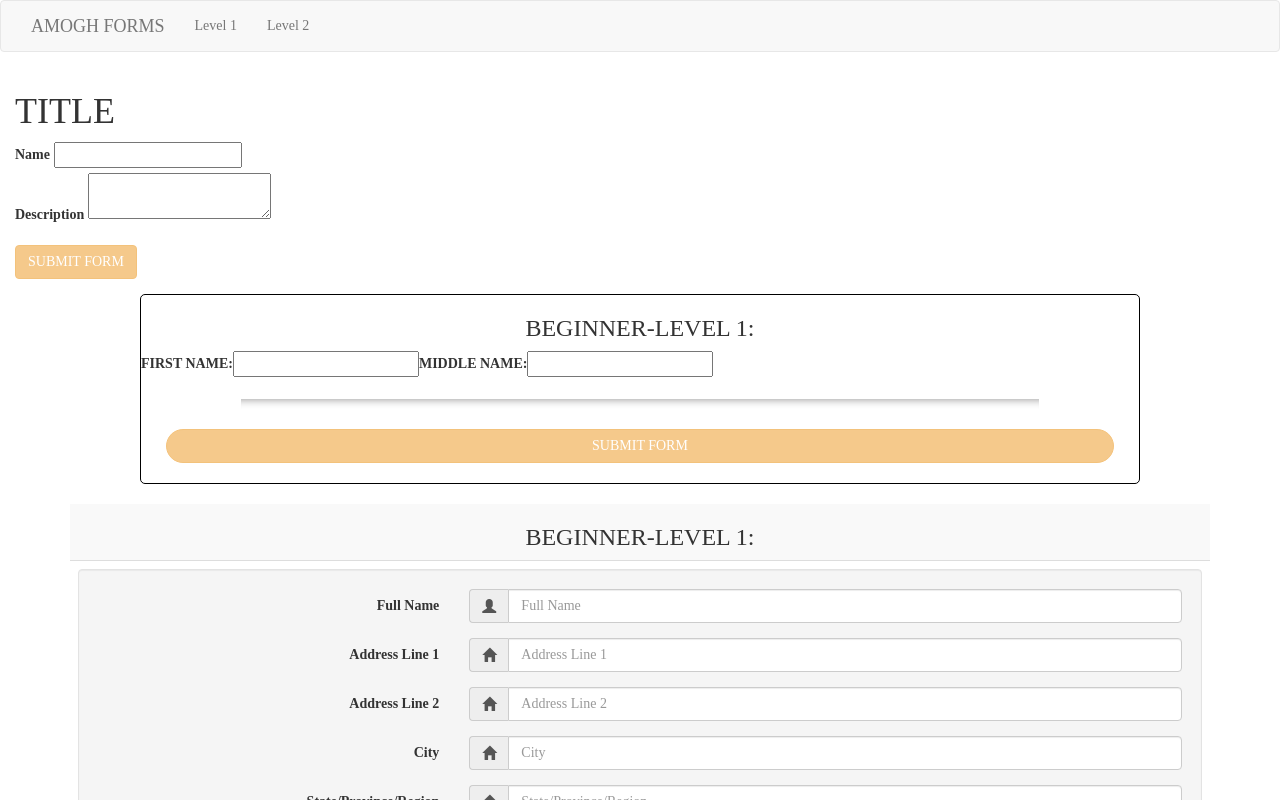
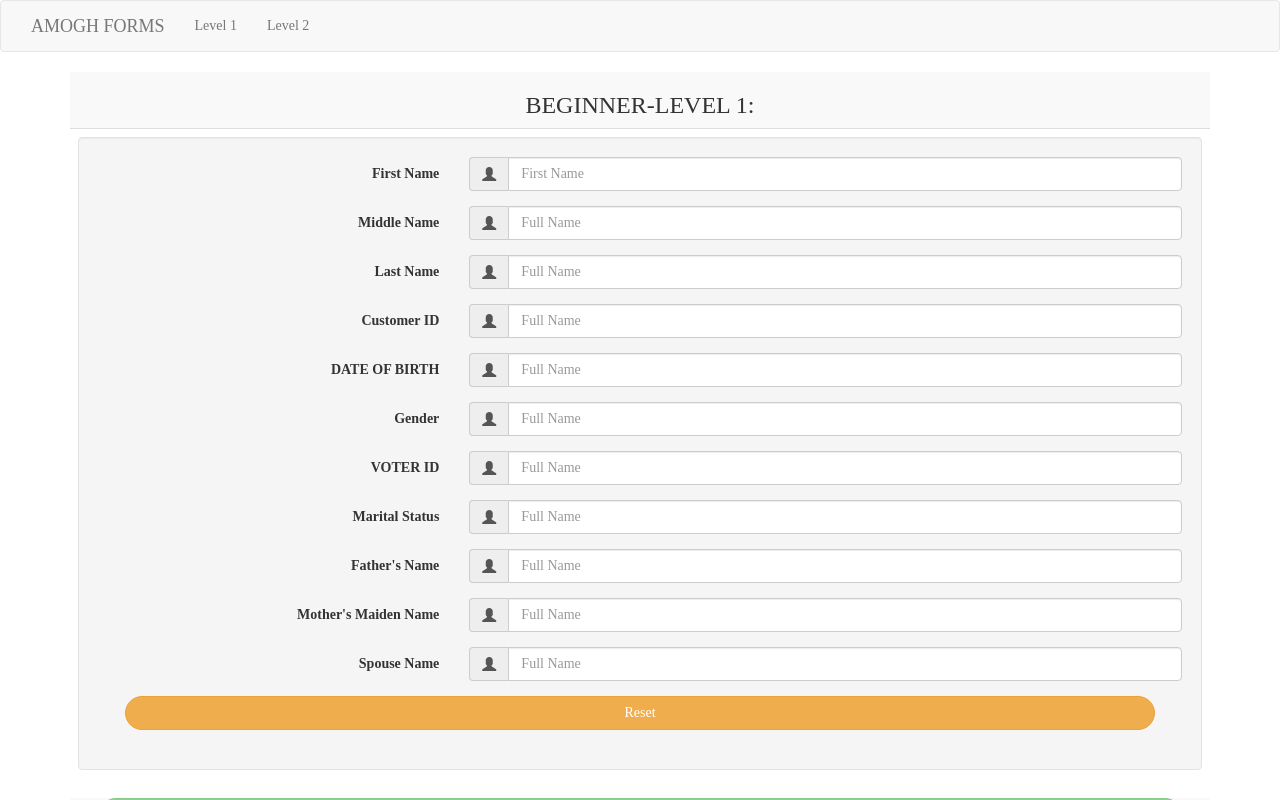
Before and after one commit to arpit-21/FFG, an Angular app in the folder Amogh-Forms/: page /formbeginner0 in a window 1280 px wide. Shown: the top 800 px of the page. Built offline with nearby package versions, Linux system fonts and the light colour scheme; a web font is replaced by a local one.

Commit message:
Form Fields Added.

```diff
--- a/Amogh-Forms/src/app/formbeginner1/formbeginner1.component.css
+++ b/Amogh-Forms/src/app/formbeginner1/formbeginner1.component.css
@@ -20,3 +20,21 @@ hr.line {
     border-radius: 24px;
     margin-left: 2.5%;
 }
+.fieldAlert{
+    background: white;
+    padding: 7px;
+    font-size: .9em;
+    color: red;
+    display: inline-block;
+    animation: 2s alertAnim forwards;
+}
+@keyframes alertAnim {
+    from {
+        opacity: 0;
+        transform: translateY(-20px);
+    }
+    to {
+        opacity: 1;
+        transform: translateY(0);
+    }
+}
--- a/Amogh-Forms/src/app/formbeginner1/formbeginner1.component.html
+++ b/Amogh-Forms/src/app/formbeginner1/formbeginner1.component.html
@@ -1,4 +1,4 @@
-<div class="container-fluid">
+<!-- <div class="container-fluid">
 <div *ngIf="!name; else forminfo">
   <form [formGroup]= "rForm" (ngSubmit)="addPost(rForm.value)">
     <div class="">
@@ -19,31 +19,13 @@
           Length between 30-500 characters
         </div>
         <!-- <label for="validate">Minimum of 3 characters</label>
-        <input type="checkbox" name="validate" formControlName="validate" value="1"> On -->
+        <input type="checkbox" name="validate" formControlName="validate" value="1"> On
         <input type="submit" class="btn btn-warning" value="SUBMIT FORM" [disabled]="!rForm.valid">
       </div>
     </div>
   </form>
-</div></div>
+</div></div> -->
 
-<div class="container-fluid">
-  <div>
-    <div class="form-container table table-striped">
-        <div *ngIf="!name; else forminfo">
-            <form [formGroup]= "rForm" (ngSubmit)="addPost(rForm.value)">
-              <h3 class="form-header">BEGINNER-LEVEL 1:</h3>
-              <div class="form-group">
-                  <label>FIRST NAME:</label>
-                <input type="text" formControlName="name">
-                <label>MIDDLE NAME:</label>
-                <input type="text" formControlName="name">
-              </div>
-              <hr class="line">
-              <input type="submit" class="btn btn-warning btn-block form-submit-button" value="SUBMIT FORM" [disabled]="!rForm.valid">
-            </form>
-          </div>
-  </div>
-</div>
 <div class="container">
     <table class="table table-striped">
        <tbody>
@@ -52,42 +34,107 @@
          </tr>
           <tr>
              <td colspan="1">
-                <form class="well form-horizontal">
+                <form class="well form-horizontal" [formGroup]= "rForm" (ngSubmit)="addPost(rForm.value)">
                    <fieldset>
                       <div class="form-group">
-                         <label class="col-md-4 control-label">Full Name</label>
+                         <label class="col-md-4 control-label">First Name</label>
                          <div class="col-md-8 inputGroupContainer">
-                            <div class="input-group"><span class="input-group-addon"><i class="glyphicon glyphicon-user"></i></span><input id="fullName" name="fullName" placeholder="Full Name" class="form-control" required="true" value="" type="text"></div>
+                            <div class="input-group"><span class="input-group-addon"><i class="glyphicon glyphicon-user"></i></span><input id="firstName" placeholder="First Name" class="form-control" formControlName="name" value="" type="text"></div>
+                            <div class="fieldAlert" *ngIf="!rForm.controls['name'].valid && rForm.controls['name'].touched">
+                                {{ titleAlert }}
+                            </div>
                          </div>
                       </div>
                       <div class="form-group">
+                          <label class="col-md-4 control-label">Middle Name</label>
+                          <div class="col-md-8 inputGroupContainer">
+                             <div class="input-group"><span class="input-group-addon"><i class="glyphicon glyphicon-user"></i></span><input id="fullName" name="fullName" placeholder="Full Name" class="form-control"  value="" type="text"></div>
+                          </div>
+                       </div>
+                       <div class="form-group">
+                          <label class="col-md-4 control-label">Last Name</label>
+                          <div class="col-md-8 inputGroupContainer">
+                             <div class="input-group"><span class="input-group-addon"><i class="glyphicon glyphicon-user"></i></span><input id="fullName" name="fullName" placeholder="Full Name" class="form-control"  value="" type="text"></div>
+                          </div>
+                       </div>
+                       <div class="form-group">
+                          <label class="col-md-4 control-label">Customer ID</label>
+                          <div class="col-md-8 inputGroupContainer">
+                             <div class="input-group"><span class="input-group-addon"><i class="glyphicon glyphicon-user"></i></span><input id="fullName" name="fullName" placeholder="Full Name" class="form-control"  value="" type="text"></div>
+                          </div>
+                       </div>
+                       <div class="form-group">
+                          <label class="col-md-4 control-label">DATE OF BIRTH</label>
+                          <div class="col-md-8 inputGroupContainer">
+                             <div class="input-group"><span class="input-group-addon"><i class="glyphicon glyphicon-user"></i></span><input id="fullName" name="fullName" placeholder="Full Name" class="form-control"  value="" type="text"></div>
+                          </div>
+                       </div>
+                       <div class="form-group">
+                          <label class="col-md-4 control-label">Gender</label>
+                          <div class="col-md-8 inputGroupContainer">
+                             <div class="input-group"><span class="input-group-addon"><i class="glyphicon glyphicon-user"></i></span><input id="fullName" name="fullName" placeholder="Full Name" class="form-control"  value="" type="text"></div>
+                          </div>
+                       </div>
+                       <div class="form-group">
+                          <label class="col-md-4 control-label">VOTER ID</label>
+                          <div class="col-md-8 inputGroupContainer">
+                             <div class="input-group"><span class="input-group-addon"><i class="glyphicon glyphicon-user"></i></span><input id="fullName" name="fullName" placeholder="Full Name" class="form-control"  value="" type="text"></div>
+                          </div>
+                       </div>
+                       <div class="form-group">
+                          <label class="col-md-4 control-label">Marital Status</label>
+                          <div class="col-md-8 inputGroupContainer">
+                             <div class="input-group"><span class="input-group-addon"><i class="glyphicon glyphicon-user"></i></span><input id="fullName" name="fullName" placeholder="Full Name" class="form-control"  value="" type="text"></div>
+                          </div>
+                       </div>
+                       <div class="form-group">
+                          <label class="col-md-4 control-label">Father's Name</label>
+                          <div class="col-md-8 inputGroupContainer">
+                             <div class="input-group"><span class="input-group-addon"><i class="glyphicon glyphicon-user"></i></span><input id="fullName" name="fullName" placeholder="Full Name" class="form-control"  value="" type="text"></div>
+                          </div>
+                       </div>
+                       <div class="form-group">
+                          <label class="col-md-4 control-label">Mother's Maiden Name</label>
+                          <div class="col-md-8 inputGroupContainer">
+                             <div class="input-group"><span class="input-group-addon"><i class="glyphicon glyphicon-user"></i></span><input id="fullName" name="fullName" placeholder="Full Name" class="form-control"  value="" type="text"></div>
+                          </div>
+                       </div>
+                       <div class="form-group">
+                          <label class="col-md-4 control-label">Spouse Name</label>
+                          <div class="col-md-8 inputGroupContainer">
+                             <div class="input-group"><span class="input-group-addon"><i class="glyphicon glyphicon-user"></i></span><input id="fullName" name="fullName" placeholder="Full Name" class="form-control"  value="" type="text"></div>
+                          </div>
+                       </div>
+                      <!-- <div class="form-group">
                          <label class="col-md-4 control-label">Address Line 1</label>
                          <div class="col-md-8 inputGroupContainer">
-                            <div class="input-group"><span class="input-group-addon"><i class="glyphicon glyphicon-home"></i></span><input id="addressLine1" name="addressLine1" placeholder="Address Line 1" class="form-control" required="true" value="" type="text"></div>
+                            <div class="input-group"><span class="input-group-addon"><i class="glyphicon glyphicon-home"></i></span><input id="addressLine1" name="addressLine1" placeholder="Address Line 1" class="form-control"  value="" type="text"></div>
                          </div>
-                      </div>
-                      <div class="form-group">
+                      </div> -->
+                      <!-- <hr class="line"> -->
+                      <input type="reset" class="btn btn-warning btn-block form-submit-button">
+                      <!-- <div class="form-group">
                          <label class="col-md-4 control-label">Address Line 2</label>
                          <div class="col-md-8 inputGroupContainer">
-                            <div class="input-group"><span class="input-group-addon"><i class="glyphicon glyphicon-home"></i></span><input id="addressLine2" name="addressLine2" placeholder="Address Line 2" class="form-control" required="true" value="" type="text"></div>
+                            <div class="input-group"><span class="input-group-addon"><i class="glyphicon glyphicon-home"></i></span><input id="addressLine2" name="addressLine2" placeholder="Address Line 2" class="form-control"  value="" type="text"></div>
                          </div>
                       </div>
                       <div class="form-group">
                          <label class="col-md-4 control-label">City</label>
                          <div class="col-md-8 inputGroupContainer">
-                            <div class="input-group"><span class="input-group-addon"><i class="glyphicon glyphicon-home"></i></span><input id="city" name="city" placeholder="City" class="form-control" required="true" value="" type="text"></div>
+                            <div class="input-group"><span class="input-group-addon"><i class="glyphicon glyphicon-home"></i></span><input id="city" name="city" placeholder="City" class="form-control"  value="" type="text"></div>
                          </div>
                       </div>
                       <div class="form-group">
                          <label class="col-md-4 control-label">State/Province/Region</label>
                          <div class="col-md-8 inputGroupContainer">
-                            <div class="input-group"><span class="input-group-addon"><i class="glyphicon glyphicon-home"></i></span><input id="state" name="state" placeholder="State/Province/Region" class="form-control" required="true" value="" type="text"></div>
+                            <div class="input-group"><span class="input-group-addon"><i class="glyphicon glyphicon-home"></i></span><input id="state" name="state" placeholder="State/Province/Region" class="form-control"  value="" type="text"></div>
                          </div>
                       </div>
                       <div class="form-group">
                          <label class="col-md-4 control-label">Postal Code/ZIP</label>
                          <div class="col-md-8 inputGroupContainer">
-                            <div class="input-group"><span class="input-group-addon"><i class="glyphicon glyphicon-home"></i></span><input id="postcode" name="postcode" placeholder="Postal Code/ZIP" class="form-control" required="true" value="" type="text"></div>
+                            <div class="input-group"><span class="input-group-addon"><i class="glyphicon glyphicon-home"></i></span><input id="postcode" name="postcode" placeholder="Postal Code/ZIP" class="form-control"  value="" type="text"></div>
                          </div>
                       </div>
                       <div class="form-group">
@@ -104,22 +151,22 @@
                       <div class="form-group">
                          <label class="col-md-4 control-label">Email</label>
                          <div class="col-md-8 inputGroupContainer">
-                            <div class="input-group"><span class="input-group-addon"><i class="glyphicon glyphicon-envelope"></i></span><input id="email" name="email" placeholder="Email" class="form-control" required="true" value="" type="text"></div>
+                            <div class="input-group"><span class="input-group-addon"><i class="glyphicon glyphicon-envelope"></i></span><input id="email" name="email" placeholder="Email" class="form-control"  value="" type="text"></div>
                          </div>
                       </div>
                       <div class="form-group">
                          <label class="col-md-4 control-label">Phone Number</label>
                          <div class="col-md-8 inputGroupContainer">
-                            <div class="input-group"><span class="input-group-addon"><i class="glyphicon glyphicon-earphone"></i></span><input id="phoneNumber" name="phoneNumber" placeholder="Phone Number" class="form-control" required="true" value="" type="text"></div>
+                            <div class="input-group"><span class="input-group-addon"><i class="glyphicon glyphicon-earphone"></i></span><input id="phoneNumber" name="phoneNumber" placeholder="Phone Number" class="form-control"  value="" type="text"></div>
                          </div>
-                      </div>
+                      </div> -->
                    </fieldset>
                 </form>
              </td>
           </tr>
           <tr>
-              <hr class="line">
-              <input type="submit" class="btn btn-warning btn-block form-submit-button" value="SUBMIT FORM" [disabled]="!rForm.valid">
+              <!-- <hr class="line"> -->
+              <input type="submit" class="btn btn-success btn-block form-submit-button" value="SUBMIT FORM" [disabled]="!rForm.valid">
           </tr>
        </tbody>
     </table>
```
